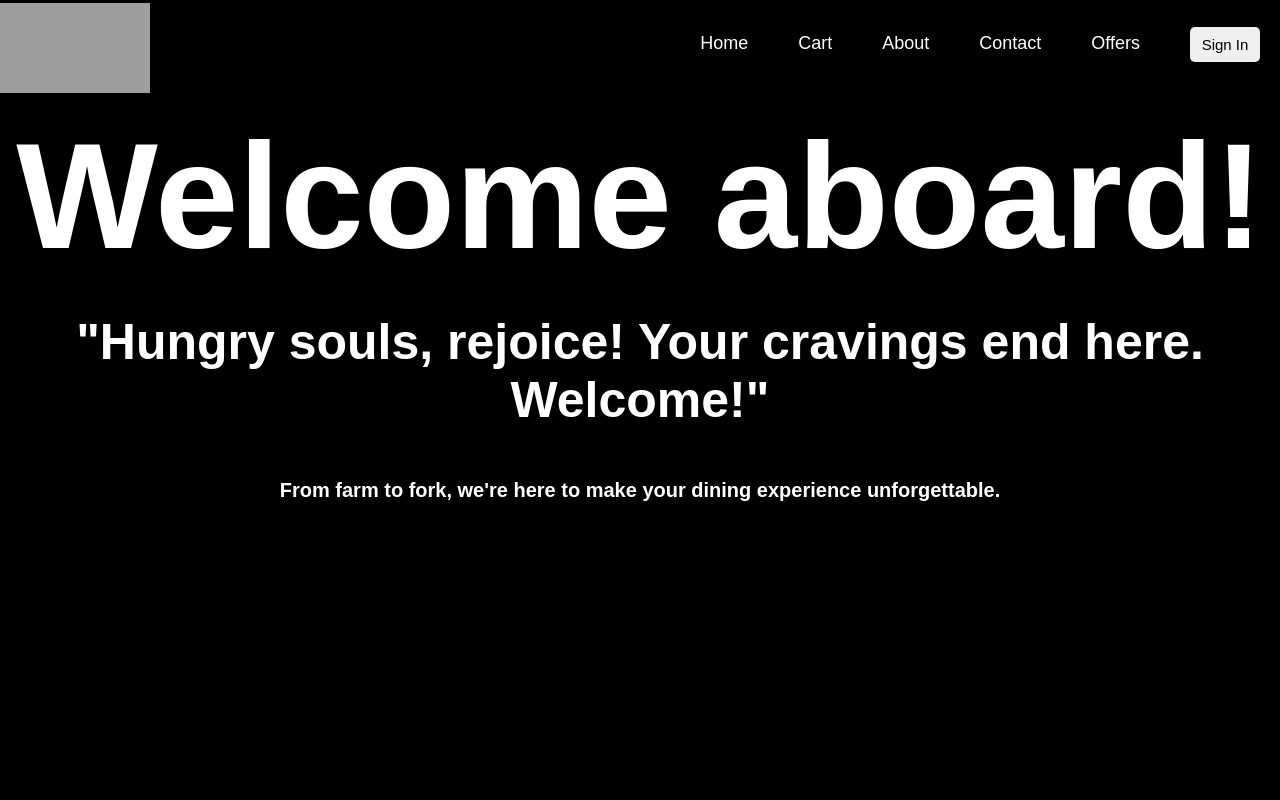
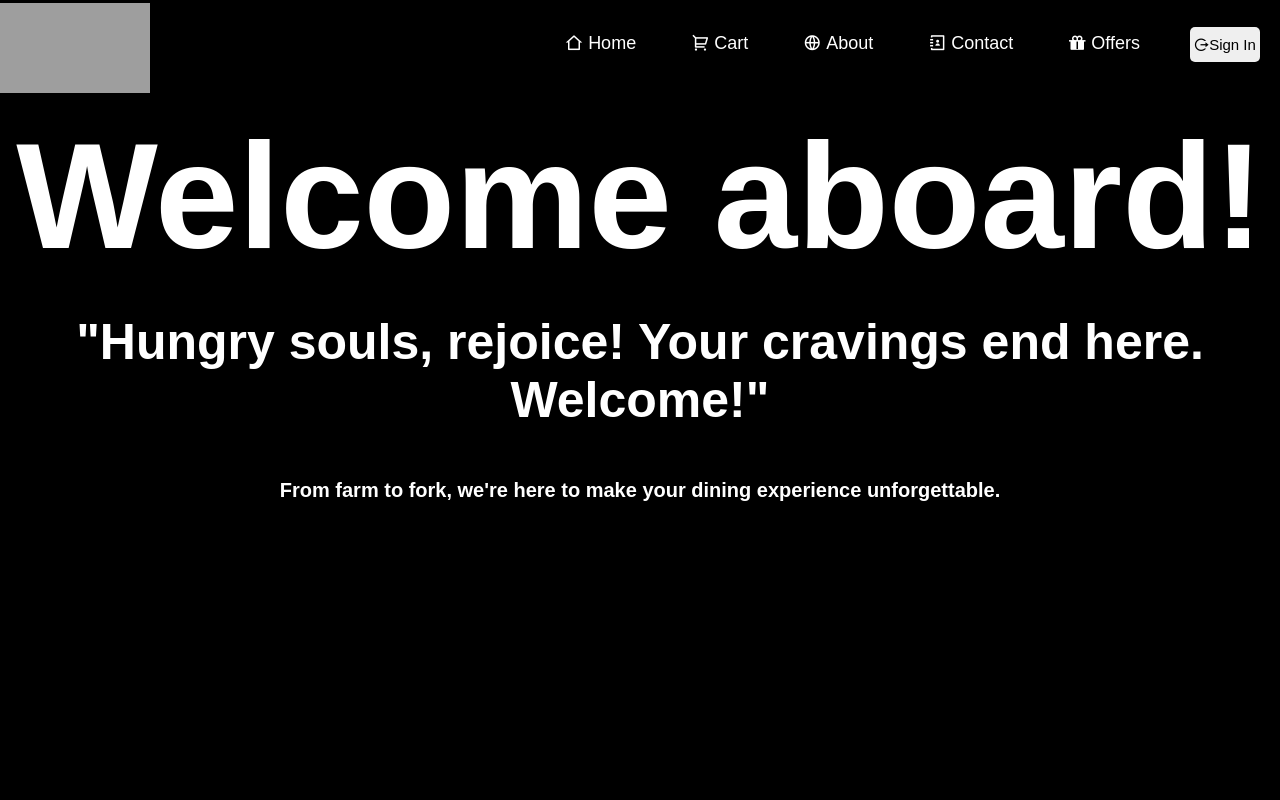
Before and after one commit to saurabh-k-30/foodCart, a plain HTML site: page index.html in a window 1280 px wide. Shown: the top 800 px of the page. Drawn offline with nearby package versions, Linux system fonts and the light colour scheme; grey boxes are pictures that could not be loaded; a web font is replaced by a local one.

Commit message:
Added Icons

```diff
--- a/index.html
+++ b/index.html
@@ -8,6 +8,10 @@
     <link rel="preconnect" href="https://fonts.gstatic.com" crossorigin />
     <link
       href="https://fonts.googleapis.com/css2?family=Protest+Revolution&display=swap"
+      rel="stylesheet"
+    />
+    <link
+      href="https://cdn.jsdelivr.net/npm/remixicon@4.1.0/fonts/remixicon.css"
       rel="stylesheet"
     />
     <link rel="stylesheet" href="style.css" />
@@ -22,18 +26,21 @@
         />
       </div>
       <div id="nav-items">
-        <li>Home</li>
-        <li>Cart</li>
-        <li>About</li>
-        <li>Contact</li>
-        <li>Offers</li>
-        <button id="btn">Sign In</button>
+        <li><i style="margin: 5px;" class="ri-home-2-line"></i>Home</li>
+        <li><i style="margin: 5px;"class="ri-shopping-cart-2-line"></i>Cart</li>
+        <li><i style="margin: 5px;"class="ri-global-line"></i>About</li>
+        <li><i style="margin: 5px;"class="ri-contacts-book-3-line"></i>Contact</li>
+        <li><i style="margin: 5px;"class="ri-gift-fill"></i>Offers</li>
+        <button id="btn"><i class="ri-logout-circle-r-line"></i>Sign In</button>
       </div>
     </div>
 
     <div id="welcomePage">
       <div id="welcometext">
-        <h1 id="text" style="font-size: 150px; text-align: center; padding: 10px">
+        <h1
+          id="text"
+          style="font-size: 150px; text-align: center; padding: 10px"
+        >
           Welcome aboard!
         </h1>
         <h2 style="text-align: center; font-size: 50px; margin: 20px">
@@ -308,6 +315,5 @@
         <h5>Banglore</h5>
       </div>
     </div>
-
   </body>
 </html>
```
